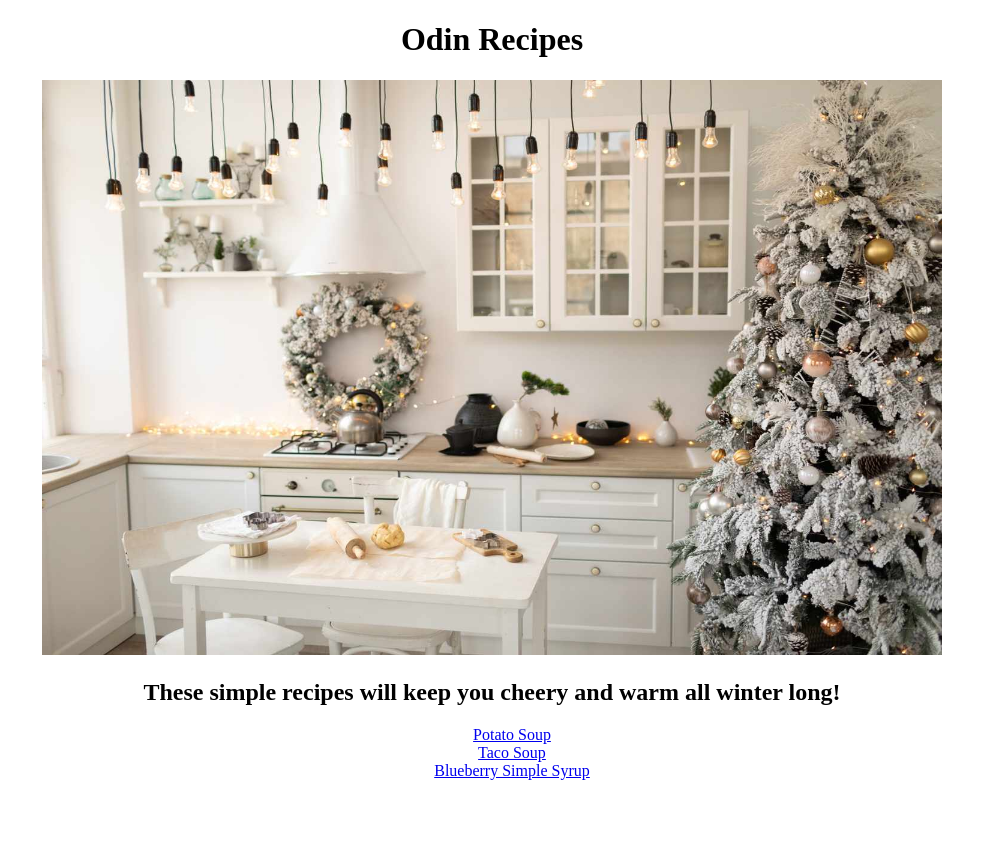
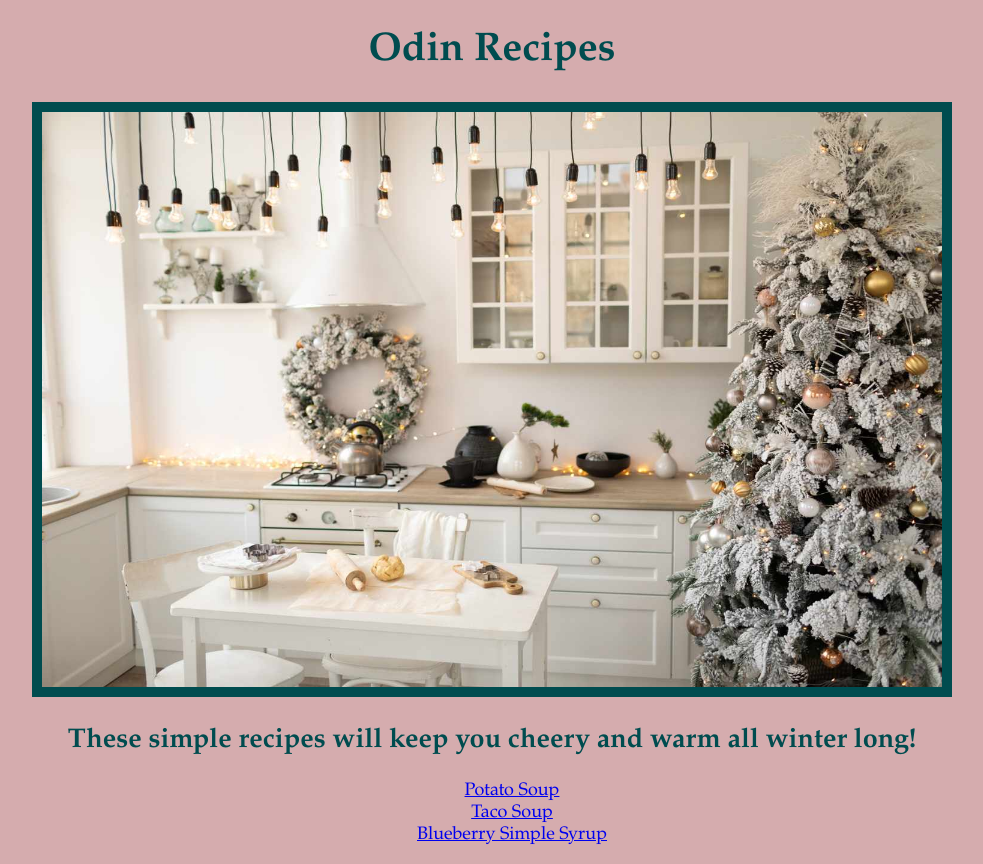
Before and after one commit to JGGraves/odin-recipes, a plain HTML site: page index.html in a window 1280 px wide. Shown: the whole page, without its empty margins (148-1131 px from the left). Before the commit the page ends 800 px from the top, so only its background shows below. Drawn offline with Linux system fonts and the light colour scheme.

Commit message:
Add stylesheet for all pages

```diff
--- a/index.html
+++ b/index.html
@@ -4,16 +4,16 @@
     <meta charset="UTF-8">
     <meta name="viewport" content="width=device-width, initial-scale=1.0">
     <title>odin-recipes</title>
-    <STYLE type="text/css">body {text-align: center} ul {list-style-type: none}</STYLE>
+    <link rel="stylesheet" href="./style/style.css"/>
 </head>
-<body>
-    <h1>Odin Recipes</h1>
+<body id="index">
+    <h1 class="heading">Odin Recipes</h1>
     <img src="images/winter-kitchen.jpg" alt="winter decorated kitchen with christmas tree" width="900" height="575">
         <h2>These simple recipes will keep you cheery and warm all winter long!</h2>
         <ul>
-            <li><a href="recipes/potato-soup.html" target="_blank" rel="noopener noreferrer">Potato Soup</a></li>
-            <li><a href="recipes/taco-soup.html" target="_blank" rel="noopener noreferrer">Taco Soup</a></li>
-            <li><a href="recipes/blueberry-syrup.html" target="_blank" rel="noopener noreferrer">Blueberry Simple Syrup</a></li>
+            <li class="recipe"><a href="recipes/potato-soup.html" target="_blank" rel="noopener noreferrer">Potato Soup</a></li>
+            <li class="recipe"><a href="recipes/taco-soup.html" target="_blank" rel="noopener noreferrer">Taco Soup</a></li>
+            <li class="recipe"><a href="recipes/blueberry-syrup.html" target="_blank" rel="noopener noreferrer">Blueberry Simple Syrup</a></li>
         </ul>
 </body>
 </html>
--- /dev/null
+++ b/style/style.css
@@ -0,0 +1,41 @@
+body {
+    text-align: center;
+    background-color: #d5acae;
+    color: #004c4f;
+    font-family: Palatino, serif;
+    font-size: 18px;
+}
+
+.heading {
+    font-size: 40px;
+}
+
+img {
+    border-style: solid;
+    border-color: #004c4f;
+    border-width: 10px;
+}
+
+
+a, {
+    text-decoration: none;
+}
+a:visited {
+    color: #004c4f;
+}
+a:hover {
+    color: #4b9699;
+}
+
+/*Recipes*/
+
+.contents {
+    text-align: left;
+}
+
+
+/*INDEX*/
+
+.recipe {
+    list-style-type: none;
+}
```
Also changed, not shown: recipes/blueberry-syrup.html (+6 -4 lines), recipes/potato-soup.html (+6 -4 lines), recipes/taco-soup.html (+5 -3 lines).
